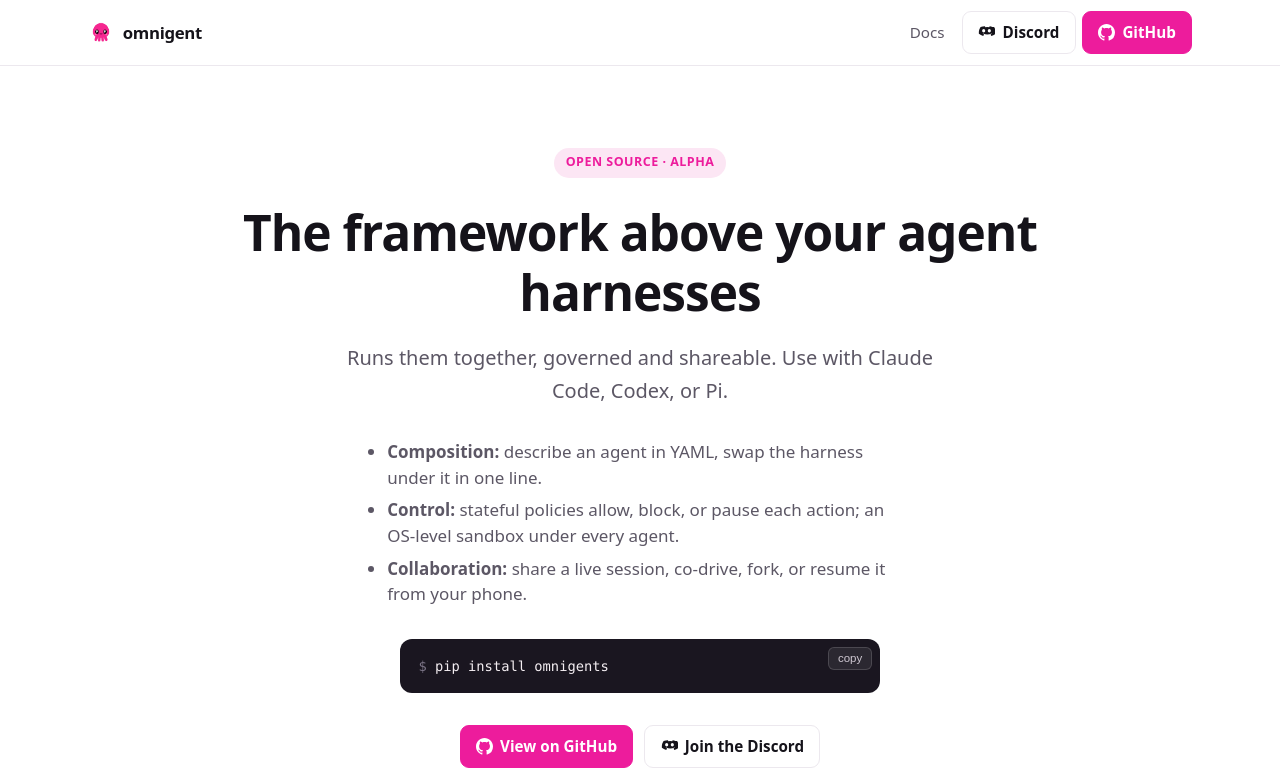
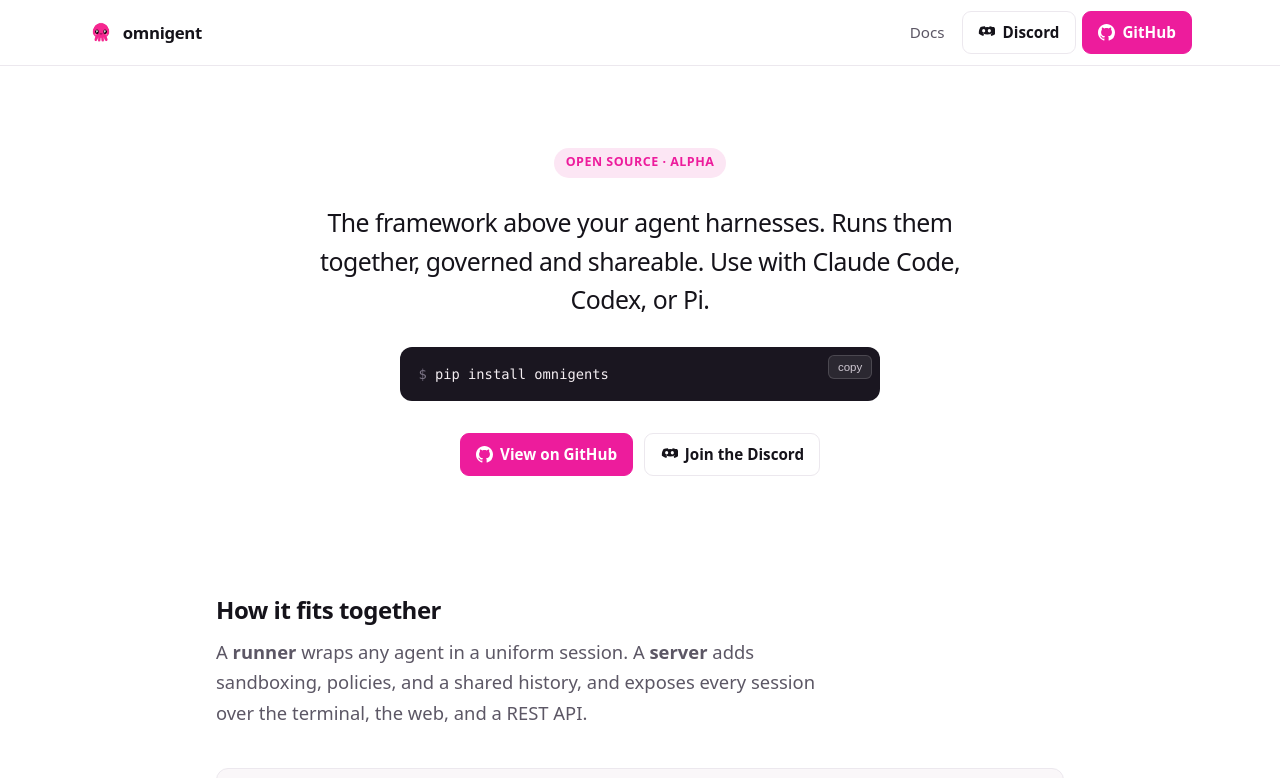
Before and after one commit to omnigent-ai/omnigent-site, a Next.js app: page / in a window 1280 px wide. Shown: the top 778 px of the page. Built offline with nearby package versions, Linux system fonts and the light colour scheme.

Commit message:
hero: collapse to one minimal block, drop the bullet tier
Flatten the hero to a single quiet statement (no billboard headline, no
stacked bullet list) for the minimal, dev-util aesthetic.

Co-authored-by: Isaac

```diff
--- a/app/globals.css
+++ b/app/globals.css
@@ -149,25 +149,17 @@ hr {
   text-align: center;
 }
 .hero h1 {
-  font-size: 3.1rem;
-  margin-bottom: 1.2rem;
+  font-size: 1.55rem;
+  font-weight: 500;
+  line-height: 1.55;
+  max-width: 42rem;
+  margin: 0 auto 1.8rem;
 }
 .hero .lede {
   font-size: 1.25rem;
   color: var(--fg-soft);
   max-width: 38rem;
   margin: 0 auto 2rem;
-}
-.hero-points {
-  text-align: left;
-  max-width: 34rem;
-  margin: 0 auto 2rem;
-  padding-left: 1.2rem;
-  color: var(--fg-soft);
-}
-.hero-points li {
-  margin: 0.45rem 0;
-  line-height: 1.5;
 }
 .hero-cta {
   display: flex;
@@ -374,7 +366,7 @@ figcaption {
 }
 
 @media (max-width: 820px) {
-  .hero h1 { font-size: 2.3rem; }
+  .hero h1 { font-size: 1.3rem; }
   .docs { grid-template-columns: 1fr; gap: 1.5rem; }
   .docs-side { position: static; }
   .docs-side ul { display: flex; flex-wrap: wrap; gap: 0.3rem; }
--- a/app/page.js
+++ b/app/page.js
@@ -14,25 +14,10 @@ export default function Home() {
         {/* Hero */}
         <section className="hero wrap">
           <span className="tag">Open source · Alpha</span>
-          <h1>The framework above your agent harnesses</h1>
-          <p className="lede">
-            Runs them together, governed and shareable. Use with Claude Code,
-            Codex, or Pi.
-          </p>
-          <ul className="hero-points">
-            <li>
-              <strong>Composition:</strong> describe an agent in YAML, swap the
-              harness under it in one line.
-            </li>
-            <li>
-              <strong>Control:</strong> stateful policies allow, block, or pause
-              each action; an OS-level sandbox under every agent.
-            </li>
-            <li>
-              <strong>Collaboration:</strong> share a live session, co-drive,
-              fork, or resume it from your phone.
-            </li>
-          </ul>
+          <h1>
+            The framework above your agent harnesses. Runs them together,
+            governed and shareable. Use with Claude Code, Codex, or Pi.
+          </h1>
           <Command>pip install omnigents</Command>
           <div className="hero-cta">
             <a href={GITHUB_URL} className="btn btn-primary" target="_blank" rel="noreferrer">
```
